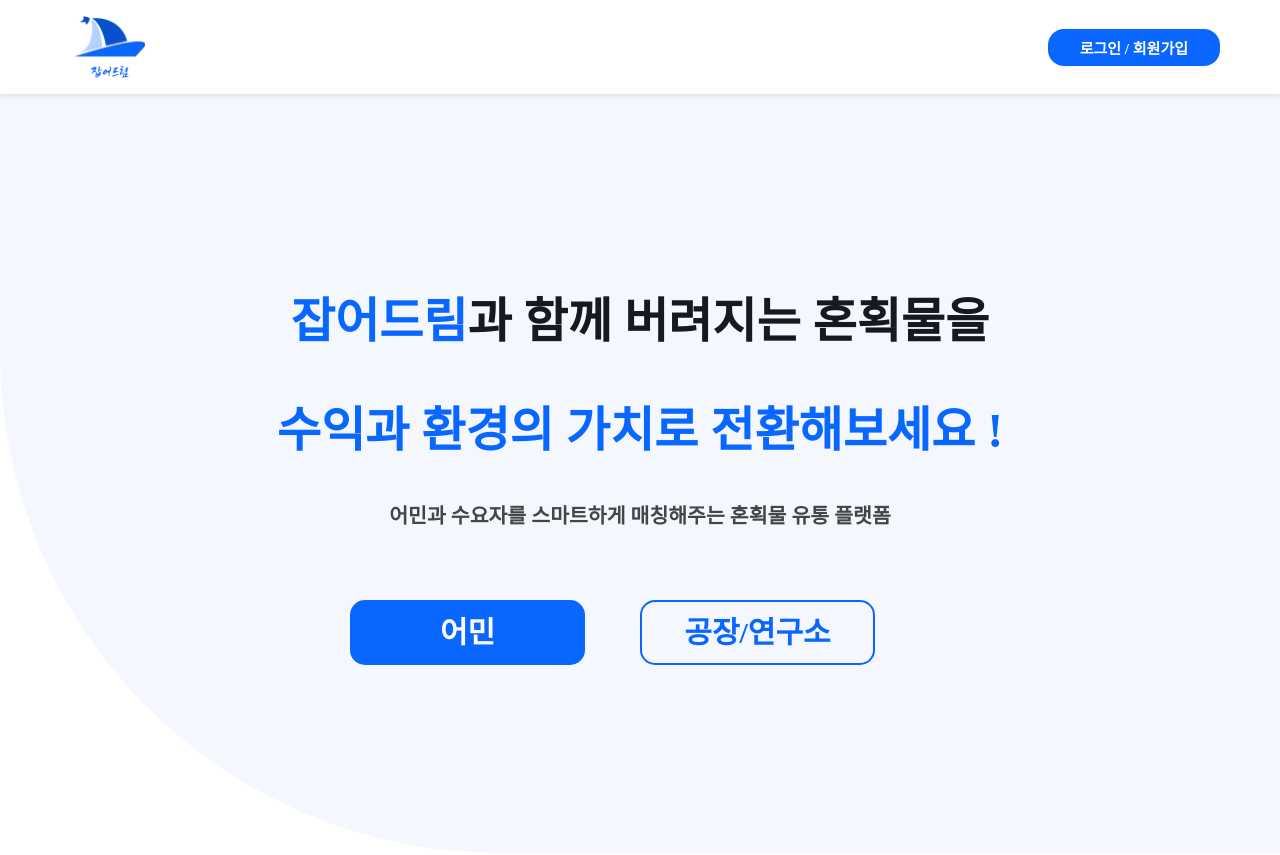
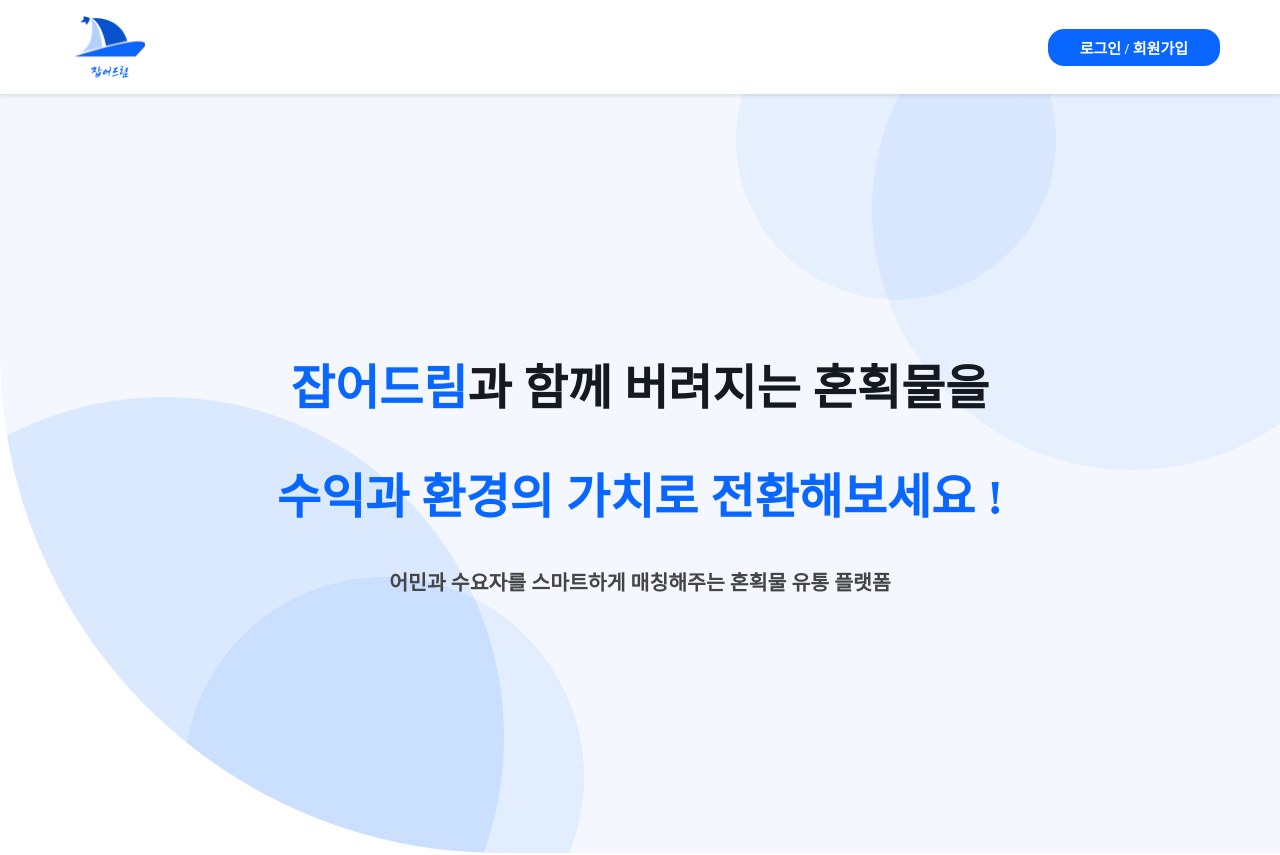
Before and after one commit to LikeLionHGU/Karina_Front, a React (Vite) app: page / in a window 1280 px wide. Shown: the top 855 px of the page. Built offline with nearby package versions, Linux system fonts and the light colour scheme.

Commit message:
edit:진짜 찐막(콘솔 나머지 지워야됨)

```diff
--- a/src/App.tsx
+++ b/src/App.tsx
@@ -15,6 +15,7 @@ import Signup from "./pages/Signup";
 import VideoAnalysisPage from "./pages/VideoAnalysisPage";
 import AnalysisArticle from "./pages/AnalysisArticle";
 import ArticleEnd from "./pages/ArticleEnd";
+import Processing from "./components/Restart";
 
 import "./App.css";
 
@@ -48,6 +49,7 @@ function App() {
             <Route path="/post" element={<VideoAnalysisPage />} />
             <Route path="/article/:articleId" element={<AnalysisArticle />} />
             <Route path="/article/end" element={<ArticleEnd />} />
+            <Route path="/process" element={<Processing/>} />
           </Routes>
         </MainContent>
         <Footer />
--- a/src/components/EditModal.tsx
+++ b/src/components/EditModal.tsx
@@ -153,11 +153,7 @@ const EditModal: React.FC<EditModalProps> = ({
     }
   }, [initialData, isOpen]);
 
-  // 디버깅: initialData, form, input value 상태 출력
-  useEffect(() => {
-    console.log("EditModal initialData:", initialData);
-    console.log("EditModal form:", form);
-  }, [initialData, form]);
+
 
   const handleFileChange = (e: React.ChangeEvent<HTMLInputElement>) => {
     const file = e.target.files?.[0] || null;
--- a/src/components/Processing.tsx
+++ b/src/components/Processing.tsx
@@ -21,6 +21,8 @@ export default function Processing() {
             <div className = {styles.iconAndText}>
                 <Icon src={fishImg} alt="카메라"/>
                 <h1>혼획물 <Highlight>분석</Highlight> 중</h1>
+                <p>약 <Highlight>1~5분</Highlight>정도 소요됩니다!</p>
+                <div className = {styles.loader10} />
             </div>
 
         </section>
--- a/src/components/Restart.tsx
+++ b/src/components/Restart.tsx
@@ -21,6 +21,7 @@ export default function Restart() {
             <div className = {styles.iconAndText}>
                 <Icon src={restart} alt="돌아가기"/>
                 <h1>혼획물 <Highlight>재분석 요청</Highlight> 중</h1>
+                <div className = {styles.loader10} />
             </div>
 
         </section>
--- a/src/pages/AnalysisArticle.tsx
+++ b/src/pages/AnalysisArticle.tsx
@@ -257,9 +257,6 @@ const AnalysisArticle = () => {
       form.append("thumbnail", selectedFile, selectedFile.name);
     }
     try {
-      for (let pair of form.entries()) {
-        console.log(`${pair[0]}:`, pair[1]);
-      }
       const response = await axios.post(
         `${import.meta.env.VITE_API_URL}/fisher/post/info`,
         form,
--- a/src/pages/Detail.tsx
+++ b/src/pages/Detail.tsx
@@ -245,12 +245,9 @@ function Detail() {
         }
       );
       setFishData(response.data);
-      console.log("Fetched fish detail data:", response.data);
     } catch (error) {
       if (isTokenExpired(error)) {
         logout();
-      } else {
-        console.error("Error fetching fish detail data:", error);
       }
     } finally {
       setIsLoading(false);
@@ -259,7 +256,6 @@ function Detail() {
 
   useEffect(() => {
     if (!articleId) {
-      console.error("articleId가 없습니다.");
       return;
     }
     getFishData();
--- a/src/pages/EditPost.tsx
+++ b/src/pages/EditPost.tsx
@@ -164,7 +164,6 @@ function EditPost() {
         `${import.meta.env.VITE_API_URL}/fisher/mypage/posts`,
         token ? { headers: { Authorization: `Bearer ${token}` } } : undefined
       );
-      console.log("Fetched post data:", response.data);
       setMyPosts(
         Array.isArray(response.data.incompleteArticle)
           ? response.data.incompleteArticle
@@ -182,8 +181,6 @@ function EditPost() {
     } catch (error) {
       if (isTokenExpired(error)) {
         logout();
-      } else {
-        console.error("Error fetching post data:", error);
       }
     } finally {
       setIsLoading(false);
@@ -195,7 +192,7 @@ function EditPost() {
     setEditArticleId(articleId);
     setIsEditModalOpen(true);
     // articleId와 initialData 전달 확인용 로그
-    console.log("EditModal articleId:", articleId);
+
   };
 
   const handleEditModalClose = () => {
@@ -231,7 +228,9 @@ function EditPost() {
       );
       fetchPostData(); // 수정 후 데이터 갱신
     } catch (error) {
-      console.error("Error updating article:", error);
+      if (isTokenExpired(error)) {
+        logout();
+      }
     }
     setIsEditModalOpen(false);
     setEditArticleId(null);
--- a/src/pages/Landing.tsx
+++ b/src/pages/Landing.tsx
@@ -135,14 +135,7 @@ function Landing() {
             <Highlight>수익과 환경의 가치로 전환해보세요 !</Highlight>
           </h1>
           <p>어민과 수요자를 스마트하게 매칭해주는 혼획물 유통 플랫폼</p>
-          <div className={styles.buttonContainer}>
-            <button className={styles.fisher} onClick={onFisherClick}>
-              <span>어민</span>
-            </button>
-            <button className={styles.factory} onClick={onFactoryClick}>
-              공장/연구소
-            </button>
-          </div>
+
         </section>
       </div>
       {/* 두번째 문단*/}
--- a/src/styles/landing.module.css
+++ b/src/styles/landing.module.css
@@ -10,21 +10,23 @@ body {
     min-height: 139.43vw;
 }
 
+/* 배너 자체 */
 .landingBanner{
-    width: 100vw;
-    height: 759px;
-    flex-shrink: 0;
-    border-radius: 0 0 0 500px;
-    background: var(--Secondary-1, #F4F8FE);
-    display: flex;
-    align-items: center;
-    justify-content: center;
+  width: 100vw;
+  height: 759px;
+  flex-shrink: 0;
+  border-radius: 0 0 0 500px;
+  background: var(--Secondary-1, #F4F8FE);
 
+  /* ✅ 원 배경을 깔기 위한 설정 */
+  position: relative;
+  overflow: hidden;      /* 배너 밖으로 튀어나온 원은 잘림 */
+  isolation: isolate;    /* 새로운 쌓임맥락(선택) */
 }
-
-
 /* Main Title */
 .introduction{
+    position: relative;
+    z-index: 1;
     font-size: clamp(24px, 2.5vw, 50px);
     font-style: normal;
     font-weight: 700;
@@ -32,6 +34,65 @@ body {
     text-align:center;
     top: 255px;
 }
+
+/* 왼쪽 아래 큰 원 — 테두리 제거 + 단색 */
+.landingBanner::before{
+  content: "";
+  position: absolute;
+  left: -22vmin;
+  bottom: -28vmin;
+  width: min(85vmin, 900px);
+  aspect-ratio: 1/1;
+  border-radius: 50%;
+  pointer-events: none;
+  z-index: 0;
+
+  /* 단색, 테두리/그라데이션 없음 */
+  background: rgba(9, 102, 255, 0.10); /* 필요하면 0.08~0.14 사이로 조절 */
+  box-shadow: none;                    /* ✅ 테두리 제거 */
+}
+
+/* 오른쪽 위 큰 원 — 그라데이션 제거하고 채도 낮은 단색으로 */
+.landingBanner::after{
+  content: "";
+  position: absolute;
+  right: -14vmin;
+  top: -18vmin;
+  width: min(65vmin, 720px);
+  aspect-ratio: 1/1;
+  border-radius: 50%;
+  pointer-events: none;
+  z-index: 0;
+
+  /* 단색, 왼쪽보다 살짝 더 옅게(채도 낮게) */
+  background: rgba(9, 102, 255, 0.06); /* 0.05~0.08 대역에서 톤 맞추기 */
+}
+
+.landingBanner{
+  width: 100vw;
+  height: 759px;
+  flex-shrink: 0;
+  border-radius: 0 0 0 500px;
+  background: var(--Secondary-1, #F4F8FE);
+  position: relative;
+  overflow: hidden;
+
+  /* ⬇️ 여기에 '추가 원' 2개를 배경 레이어로 겹쳐 그리기 */
+  background-image:
+    /* 추가 원 #1 (예: 가운데 살짝 왼쪽) */
+    radial-gradient(circle at 30% 90%,
+      rgba(9, 102, 255, 0.08) 0,
+      rgba(9, 102, 255, 0.08) 25vmin,   /* 반지름 */
+      transparent 18vmin),
+    /* 추가 원 #2 (예: 가운데 살짝 오른쪽) */
+    radial-gradient(circle at 70% 6%,
+      rgba(9, 102, 255, 0.06) 0,
+      rgba(9, 102, 255, 0.06) 20vmin,
+      transparent 12vmin);
+  background-repeat: no-repeat;
+}
+
+
 
 .introduction h1 {
     color: var(--Black-5, #151A20);
--- a/src/styles/process.module.css
+++ b/src/styles/process.module.css
@@ -10,6 +10,7 @@ body {
     display:flex;
     flex-direction: column;
     align-items: center;
+    margin-bottom: 20vh;
 
 
 }
@@ -20,6 +21,15 @@ body {
     align-items: center;
 }
 
+.iconAndText p{
+    margin-top:20px;
+    color: var(--Black-3, #7F7F7F);
+    font-size: clamp(15px, 3vw, 20px);
+    font-style: normal;
+    font-weight: 700;
+    line-height: normal;
+}
+
 .main h1{
     color: var(--Black-3, #7F7F7F);
     font-size: clamp(20px, 3vw, 30px);
@@ -27,3 +37,74 @@ body {
     font-weight: 700;
     line-height: normal;
 }
+
+/* 로딩 애니메이션 */
+.loader10 {
+    margin-top: 30px;
+    position: relative;
+    width: var(--size, 12px);
+    height: var(--size, 12px);
+    border-radius: 50%;
+    color: var(--color, #0966ff); /* 기본 파랑으로 변경 */
+    background: currentColor;
+    animation: loader10m var(--speed, 3s) ease-in-out infinite;
+}
+
+/* 왼쪽 점 */
+.loader10::before {
+  content: "";
+  position: absolute;
+  top: 0;
+  left: calc(-2.1 * var(--size, 12px));
+  width: var(--size, 12px);
+  height: var(--size, 12px);
+  border-radius: 50%;
+  background: currentColor;
+  animation: loader10g var(--speed, 3s) ease-in-out infinite;
+}
+
+/* 오른쪽 점 */
+.loader10::after {
+  content: "";
+  position: absolute;
+  top: 0;
+  left: calc(2.1 * var(--size, 12px));
+  width: var(--size, 12px);
+  height: var(--size, 12px);
+  border-radius: 50%;
+  background: currentColor;
+  animation: loader10d var(--speed, 3s) ease-in-out infinite;
+}
+
+/* 라벨 */
+.label {
+  margin: 0;
+  font-size: 14px;
+  color: #fff;
+  opacity: 0.9;
+}
+
+/* 점들의 밝기 타이밍을 어긋나게 해서 순차 점멸 느낌 */
+@keyframes loader10g {
+  0%   { opacity: .2; }
+  25%  { opacity: 1;  }
+  50%  { opacity: .2; }
+  75%  { opacity: .2; }
+  100% { opacity: .2; }
+}
+
+@keyframes loader10m {
+  0%   { opacity: .2; }
+  25%  { opacity: .2; }
+  50%  { opacity: 1;  }
+  75%  { opacity: .2; }
+  100% { opacity: .2; }
+}
+
+@keyframes loader10d {
+  0%   { opacity: .2; }
+  25%  { opacity: .2; }
+  50%  { opacity: .2; }
+  75%  { opacity: 1;  }
+  100% { opacity: .2; }
+}
```
